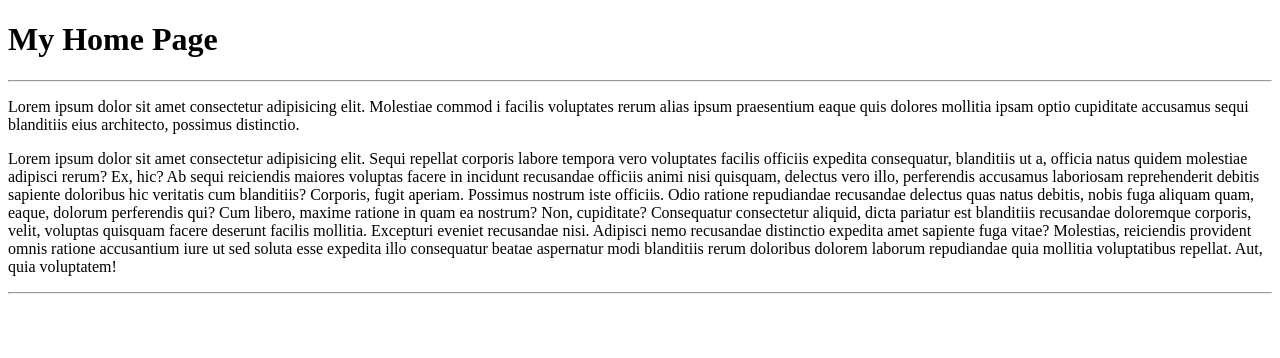
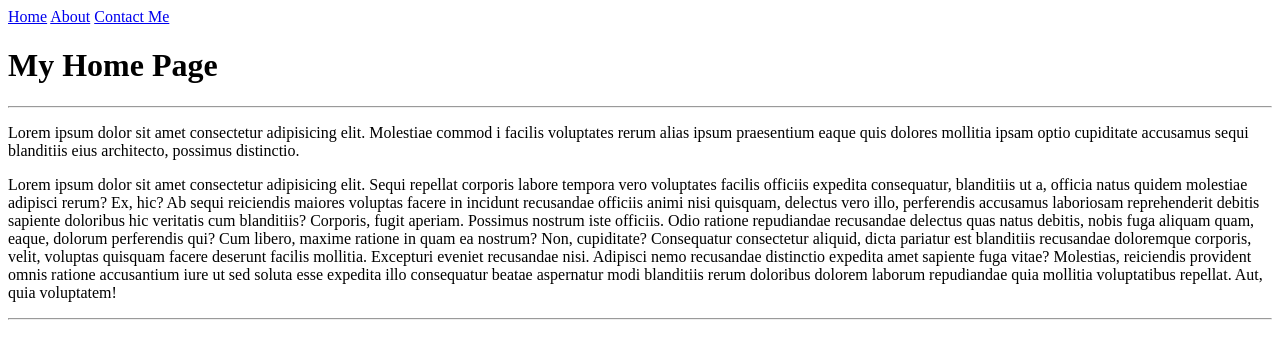
Before and after one commit to Natnon-X/Natnon-X.github.io, a plain HTML site: page index.html in a window 1280 px wide. Drawn offline with Linux system fonts and the light colour scheme.

Commit message:
add menu

```diff
--- a/index.html
+++ b/index.html
@@ -6,6 +6,9 @@
   <title>Natnon-X</title>
 </head>
 <body>
+  <a href="index.html">Home</a>
+  <a href="About.html">About</a>
+  <a href="Contact.html">Contact Me</a>
   <h1>My Home Page</h1>
   <hr>
   <p>Lorem ipsum dolor sit amet consectetur adipisicing elit. Molestiae commod
```
